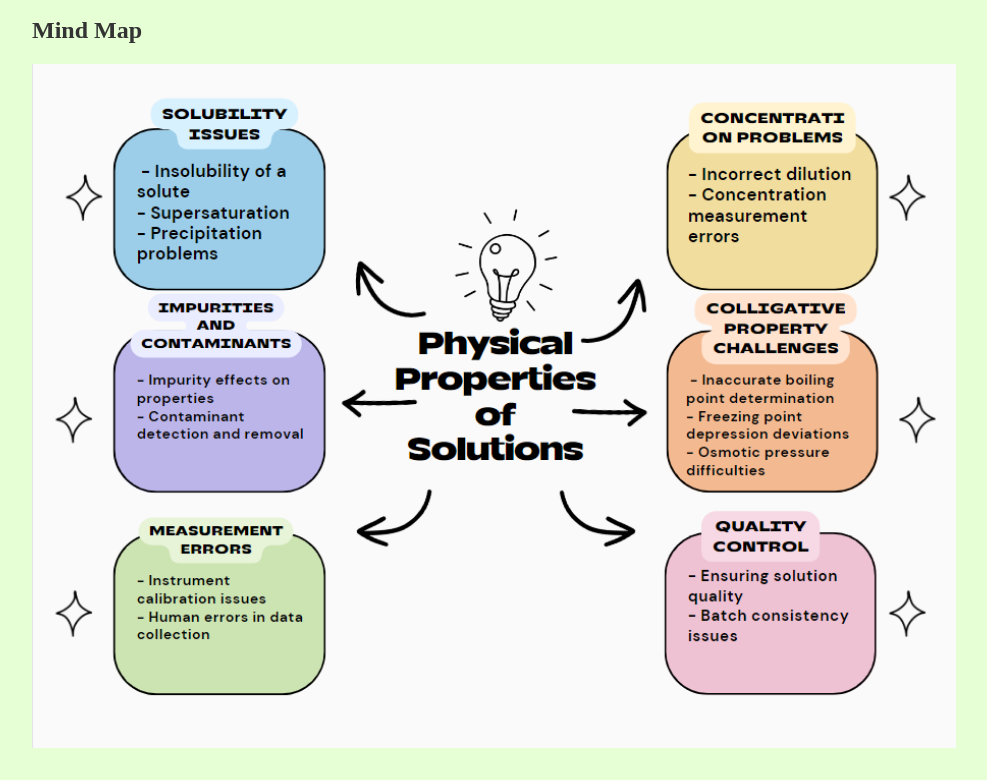
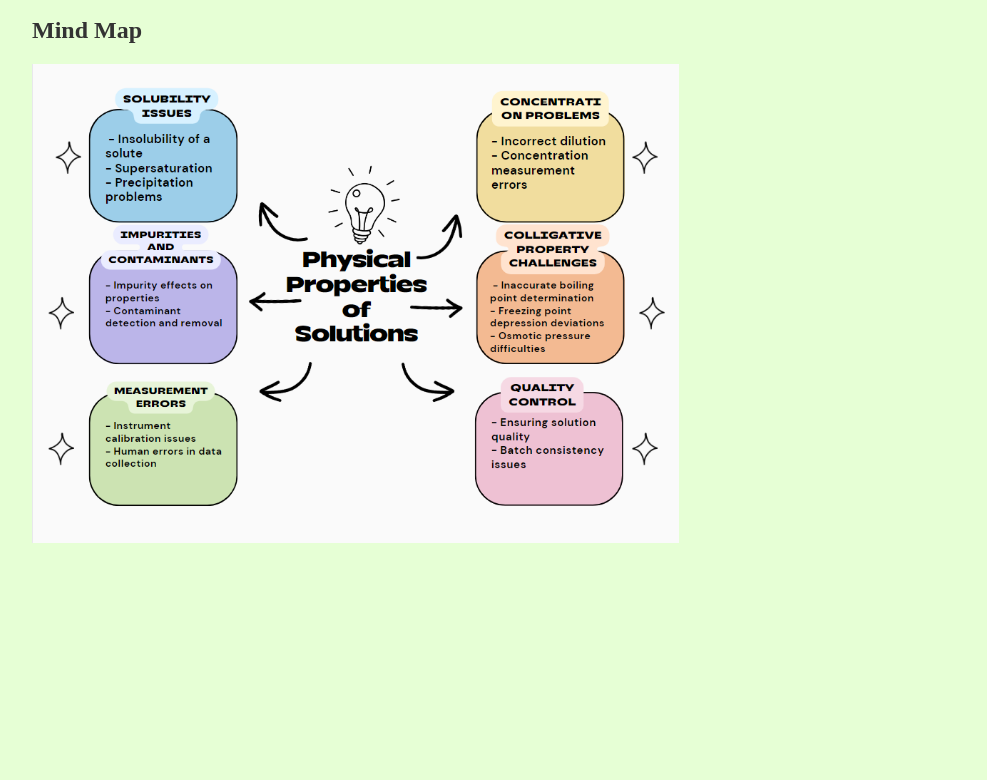
Before and after one commit to Taykedo/lmao, a plain HTML site: page index.html in a window 1280 px wide. Shown: the part 1560-2340 px from the top of the page, without its empty margins (146-1133 px from the left). After the commit the page ends 2135 px from the top, so only its background shows below. Drawn offline with Linux system fonts and the light colour scheme.

Commit message:
Update index.html

```diff
--- a/index.html
+++ b/index.html
@@ -231,7 +231,7 @@
         <!-- Mind Map section -->
         <div id="mind-map-section">
             <h2><b>Mind Map</b></h2>
-            <img src="mindmap/pasted image 0.png" alt="Mind Map Image" style="width: 100%; height: auto;">
+            <img src="mindmap/pasted image 0.png" alt="Mind Map Image" style="width: 70%; height: auto;">
         </div>
 
     </div>
```
